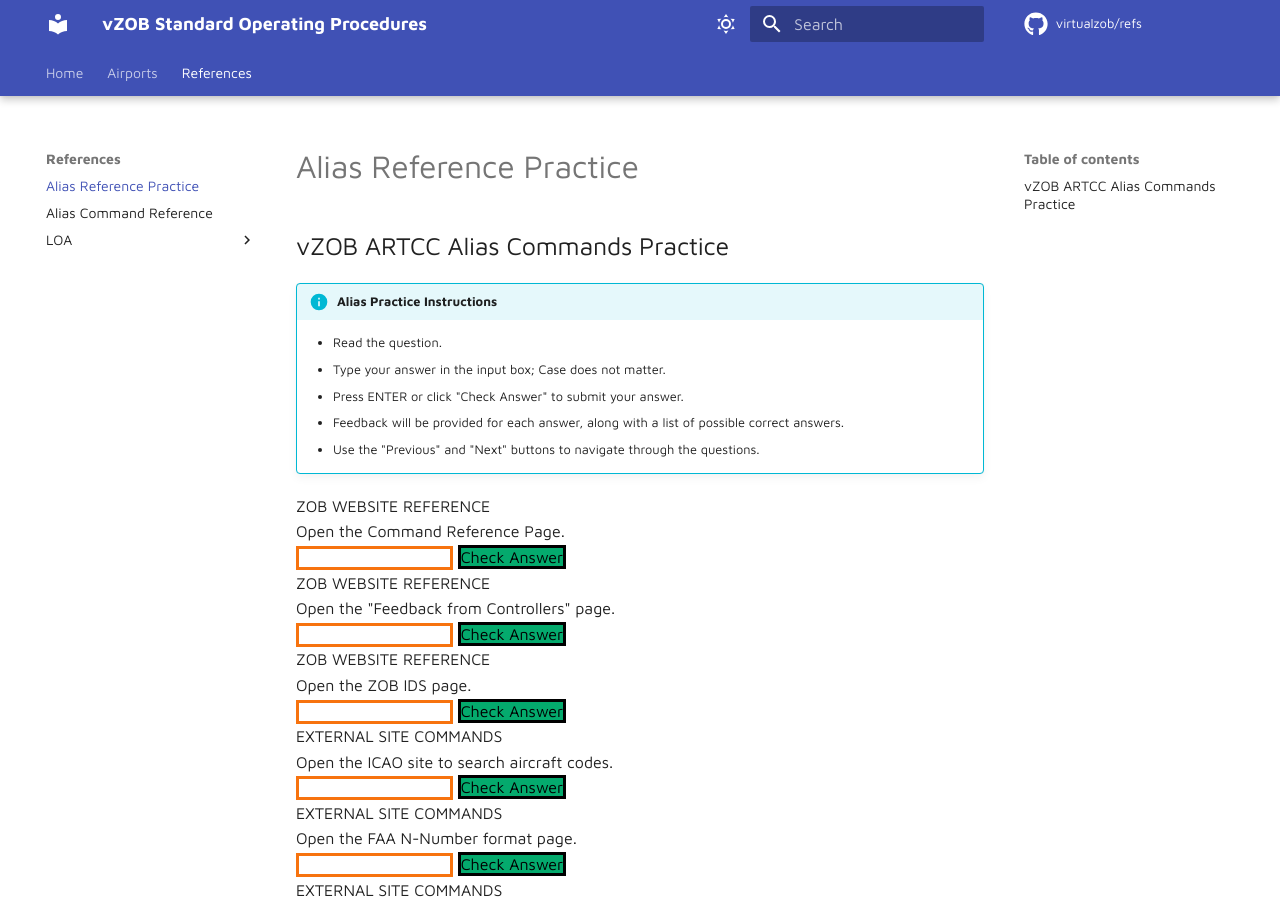
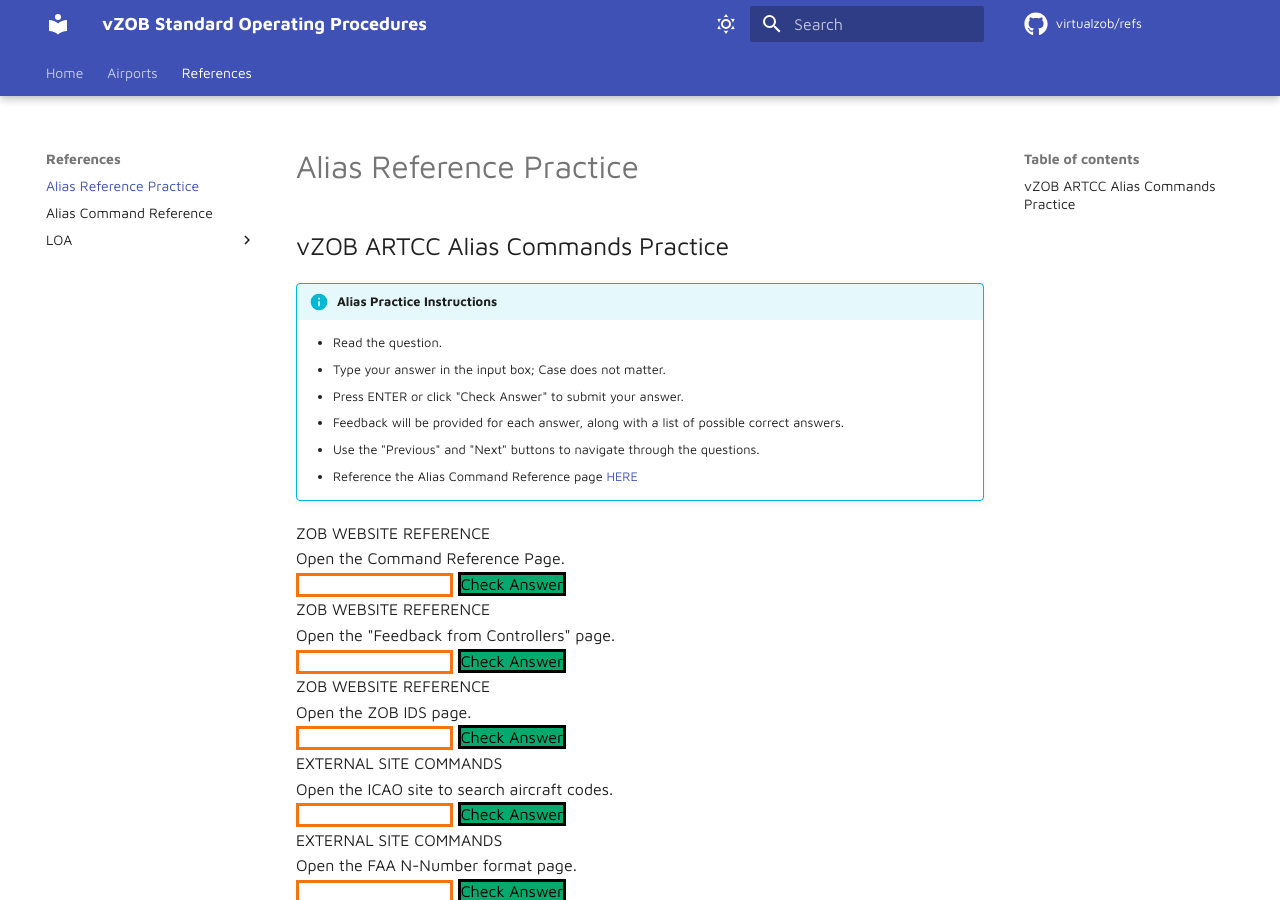
Before and after one commit to virtualZOB/refs, an MkDocs documentation site: the page built from docs/references/alias-practice.md, in a window 1280 px wide and 900 px high. Built offline with MkDocs 1.6.1 and Material for MkDocs 9.7.7, drawn with Linux system fonts in a browser that asks for light colours; comment, search, counter and statistics services are not loaded.

Commit message:
Update alias-practice.md
Added hyperlink to Alias CMD Ref page.

```diff
--- a/docs/references/alias-practice.md
+++ b/docs/references/alias-practice.md
@@ -10,6 +10,7 @@ title: Alias Reference Practice
     - Press ENTER or click "Check Answer" to submit your answer.
     - Feedback will be provided for each answer, along with a list of possible correct answers.
     - Use the "Previous" and "Next" buttons to navigate through the questions.
+    - Reference the Alias Command Reference page [HERE](https://refs.clevelandcenter.org/references/alias_cmd_ref/)
 
 <div id="quiz">
     <div class="question-container" data-correct=".COMMANDS" data-type="ZOB WEBSITE REFERENCE">
```
